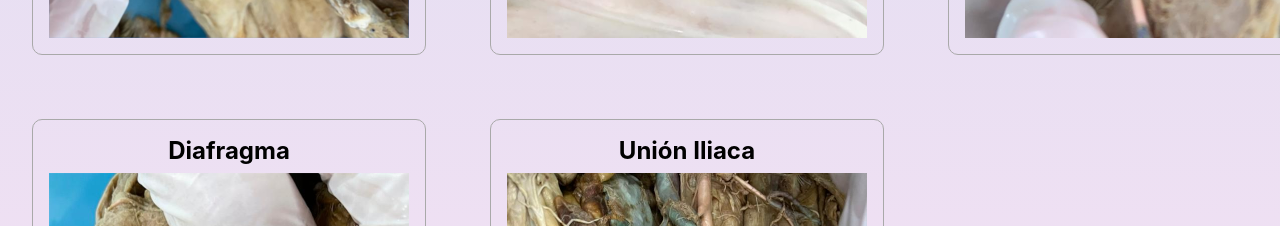
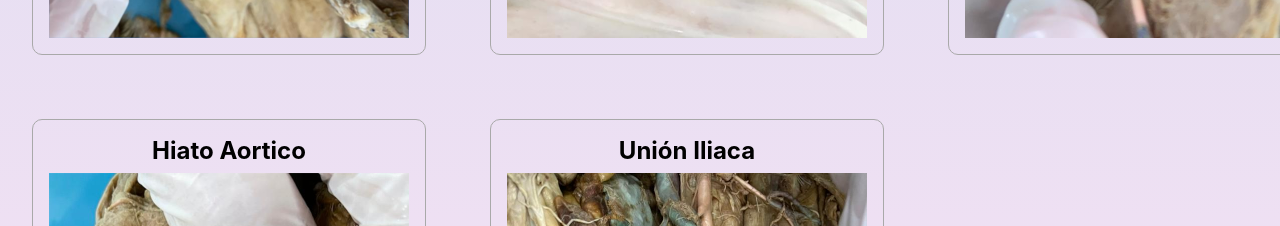
Before and after one commit to jdmejiav/AortApp, a React (Create React App) app: page /mestudios in a window 1280 px wide. Shown: the part 5020-5246 px from the top of the page. Built offline with nearby package versions, Linux system fonts and the light colour scheme; no server answers; sample sign-in values are in the browser's storage.

Commit message:
name of card change on mestudio

```diff
--- a/src/pages/mestudio.js
+++ b/src/pages/mestudio.js
@@ -267,7 +267,7 @@ export default class MEstudio extends React.Component {
             </li>
             <li className="item-img">
               <div className="center">
-                <h1 className="tittle">Diafragma</h1>
+                <h1 className="tittle">Hiato Aortico</h1>
               </div>
 
               <div className="center">
```
